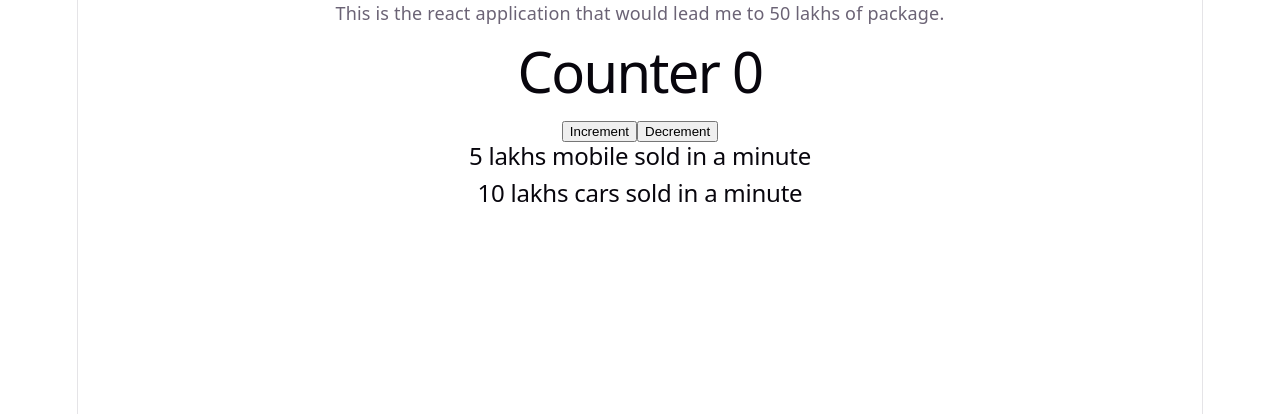
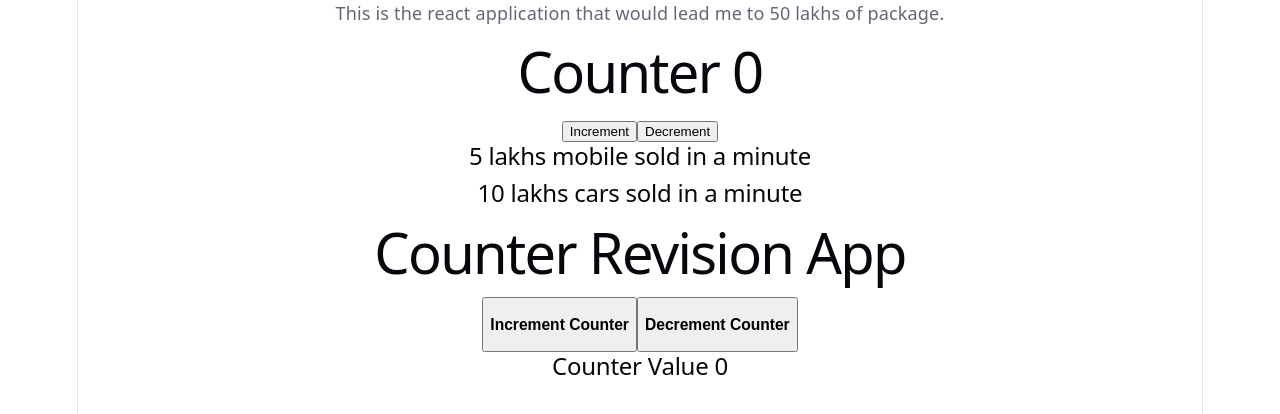
Before and after one commit to developersarthakg-boop/first-project, a React (Vite) app: page / in a window 1280 px wide. Shown: the top 414 px of the page. Built offline with nearby package versions, Linux system fonts and the light colour scheme.

Commit message:
Added revision into it

```diff
--- a/src/App.jsx
+++ b/src/App.jsx
@@ -1,5 +1,6 @@
 import React from 'react'
 import Counter from './Counter'
+import RevisonCounter from './RevisonCounter'
 
 function App() {
   return (
@@ -7,6 +8,7 @@ function App() {
     <Counter />
     <Apple />
     <Cars />
+    <RevisonCounter />
     </div>
   )
 }
--- /dev/null
+++ b/src/RevisonCounter.jsx
@@ -0,0 +1,20 @@
+import React, { useState } from 'react';
+
+function RevisonCounter () {
+
+    const [count, setCount] = useState(0);
+
+    return(
+        <div>
+        <h1>Counter Revision App</h1>
+
+
+        <button onClick = {() =>setCount(count+1)} ><h3>Increment Counter</h3> </button>
+
+        <button onClick ={() => setCount(count-1)} >  <h3>Decrement Counter</h3> </button>
+       <h2>Counter Value {count}</h2>
+        </div>
+    );
+};
+
+export default RevisonCounter;
```
